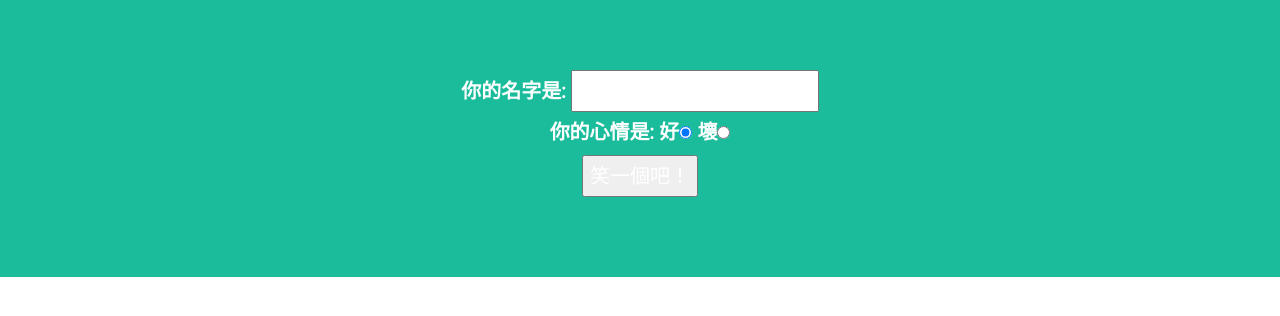
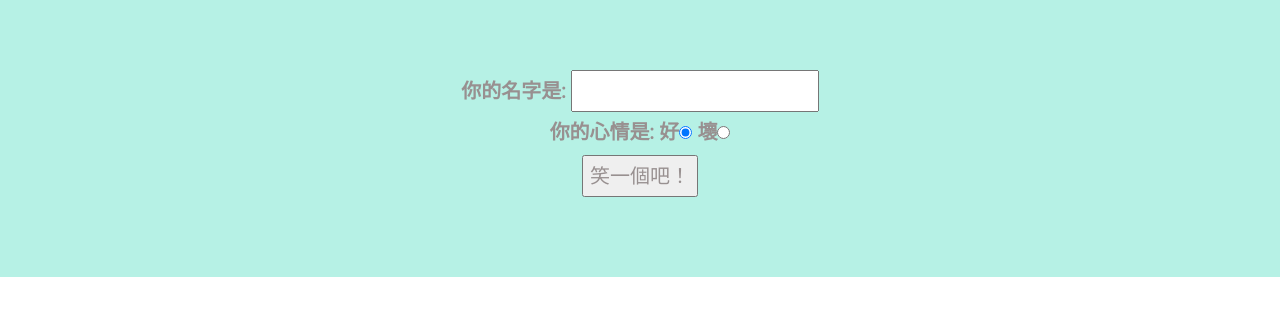
Before and after one commit to alisonlipy/homework4, a plain HTML site: page index.html in a window 1280 px wide. Drawn offline with nearby package versions, Linux system fonts and the light colour scheme.

Commit message:
Update index.html

```diff
--- a/index.html
+++ b/index.html
@@ -19,8 +19,8 @@
   p {font-size: 16px;}
   .margin {margin-bottom: 45px;}
   .bg-1 {
-      background-color: #1abc9c; /* Green */
-      color: #ffffff;
+      background-color: #b6f1e5; /* Green */
+      color: #989090;
   }
   .bg-2 {
       background-color: #474e5d; /* Dark Blue */
```
